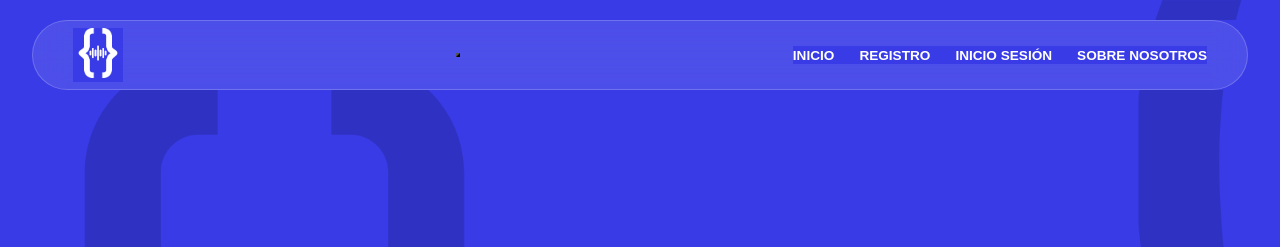
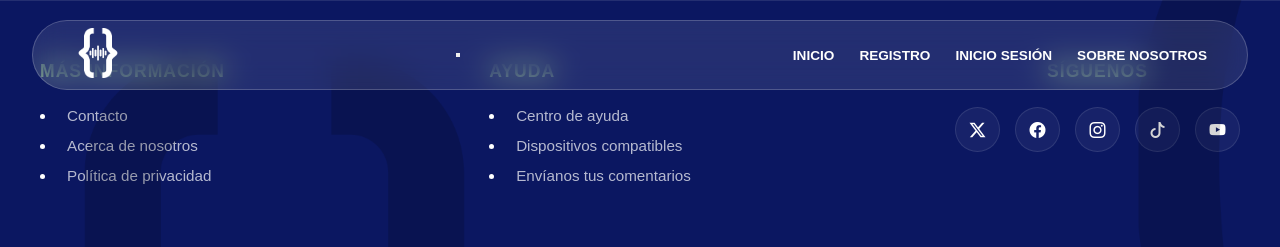
Before and after one commit to liamgalvan8/proyecto2-grupo4, a React (Vite) app: page / in a window 1280 px wide. Shown: the top 247 px of the page. Built offline with nearby package versions, Linux system fonts and the light colour scheme.

Commit message:
fix el bg que se aplicaba en toda la aplicacion

```diff
--- a/src/pages/notfound/notfound.css
+++ b/src/pages/notfound/notfound.css
@@ -2,7 +2,6 @@
     padding: 0;
     margin: 0;
     box-sizing: border-box;
-    background-color: #393be7;
 }
 
 
```
Also changed, not shown: 1 other file (tests, documents, lock files or other folders).
